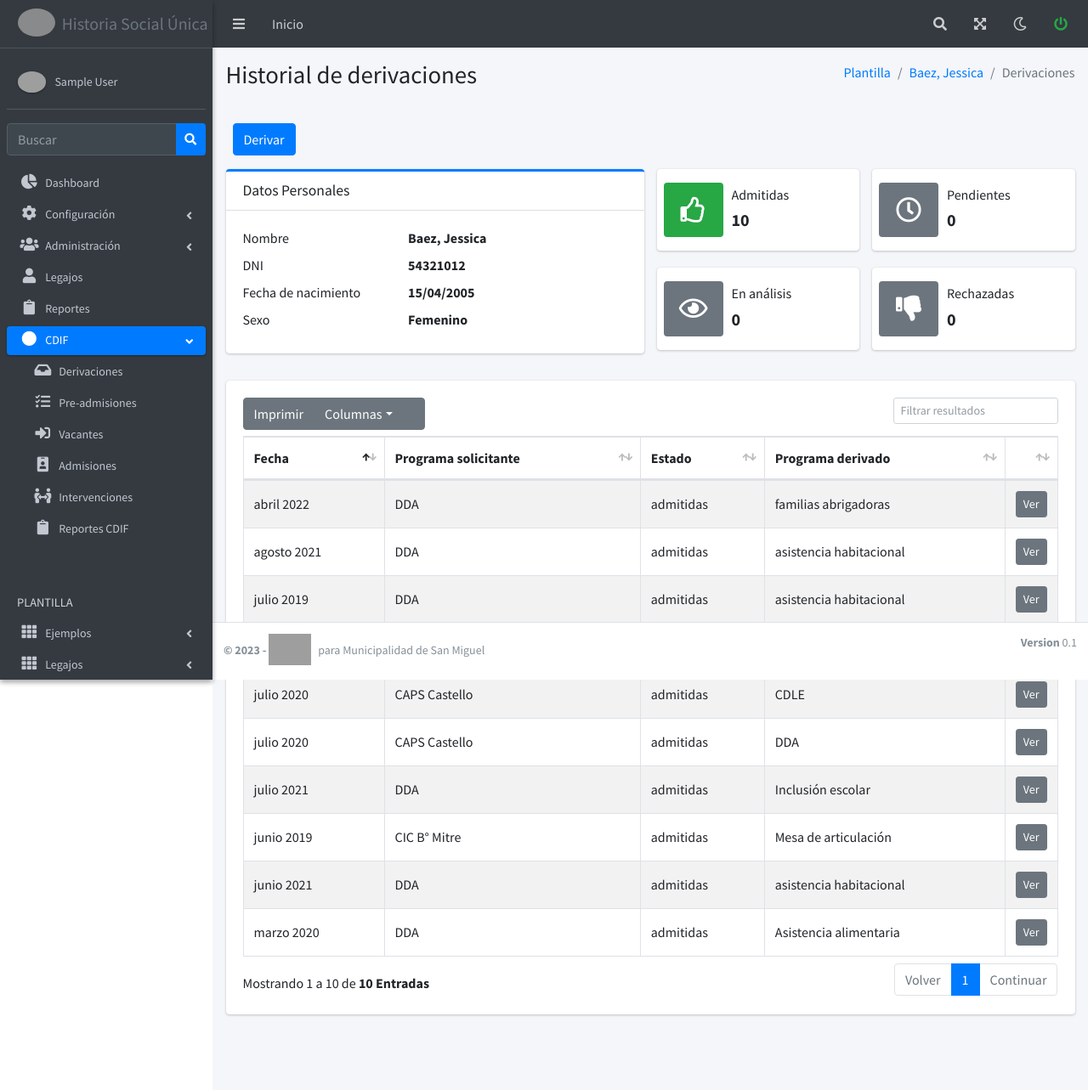
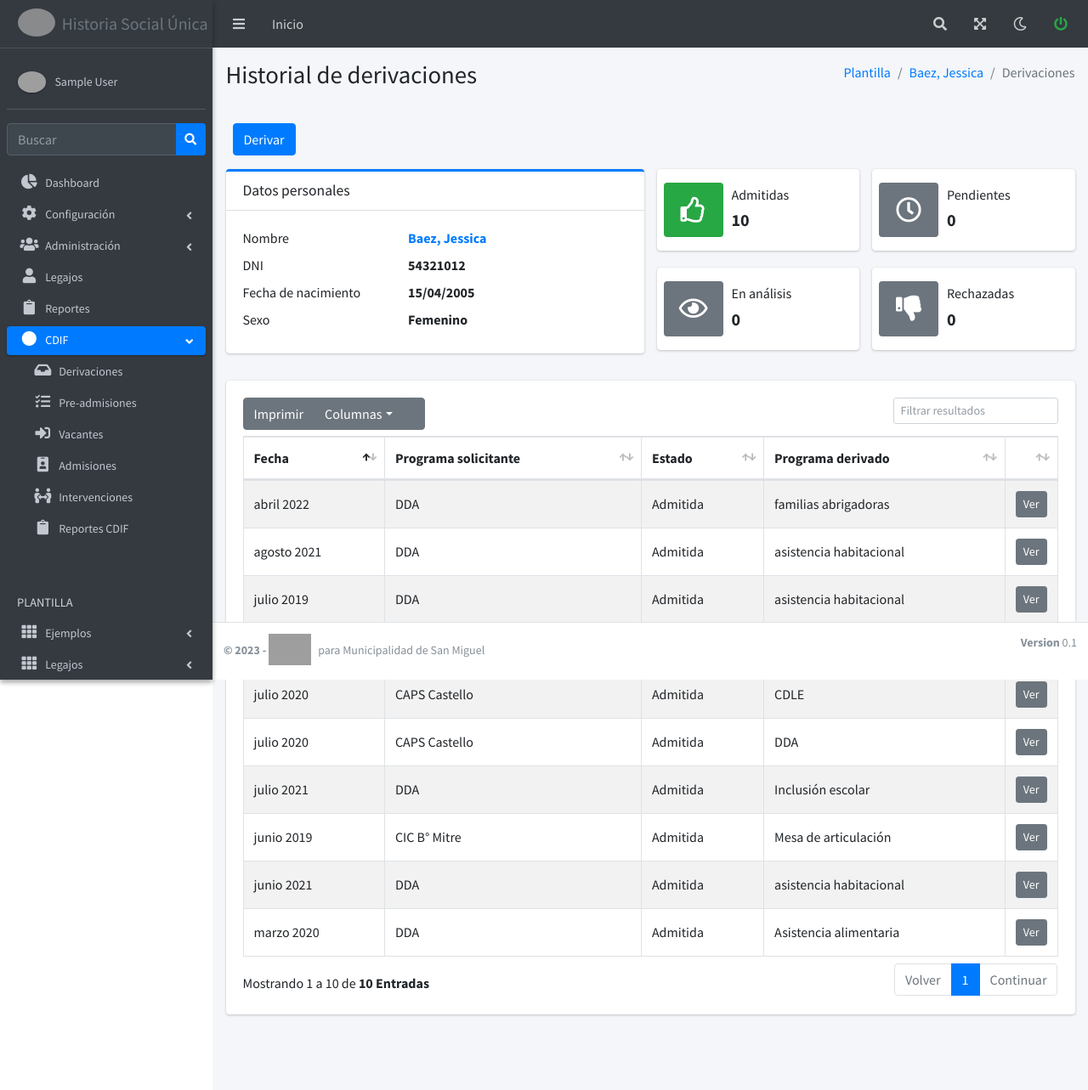
Before and after one commit to matias394/HSU-AGO, a Django app: page /plantilla/programas/historial_derivaciones in a window 1280 px wide. Shown: the whole page at 85% size. Run offline with Django 4.2, Linux system fonts and the light colour scheme; the visitor is signed in with stand-in values (Sample User, id 1); data that the repository does not hold is empty; parts of the project's set-up code (start-up, migrations or seed data) failed here and were passed over; some libraries are stand-ins or nearby versions; grey boxes are pictures that could not be loaded.

Commit message:
historial derivaciones cambios admitida y datosPer

```diff
--- a/Inicio/templates/Ejemplos/historial_derivaciones.html
+++ b/Inicio/templates/Ejemplos/historial_derivaciones.html
@@ -34,12 +34,12 @@ Historial de derivaciones
   <div class="col-sm-6">
     <div class="card card-outline card-primary ">
       <div class="card-header">
-        <h3 class="card-title">Datos Personales</h3>
+        <h3 class="card-title">Datos personales</h3>
       </div>
       <div class="card-body">
         <dl class="row mb-0">
           <dd class="col-sm-5 mb-2">Nombre</dd>
-          <dt class="col-sm-7 mb-2">Baez, Jessica</dt>
+          <dt class="col-sm-7 mb-2"><a href="69" title="Ver legajo">Baez, Jessica</a></dt>
           <dd class="col-sm-5 mb-2">DNI</dd>
           <dt class="col-sm-7 mb-2">54321012</dt>
           <dd class="col-sm-5 mb-2">Fecha de nacimiento</dd>
@@ -125,7 +125,7 @@ Historial de derivaciones
             <tr>
               <td>junio 2019</td>
               <td><a>CIC B° Mitre</a></td>
-              <td><!--<span class="badge badge-warning">--> admitidas <!--</span>--></td>
+              <td><!--<span class="badge badge-warning">--> Admitida <!--</span>--></td>
               <td class="project_progress">Mesa de articulación</td>
               <td class="text-right">
                 <a href="{% url 'derivaciones_new_detail' %}" class="btn btn-secondary btn-sm ver"
@@ -149,7 +149,7 @@ Historial de derivaciones
 
               </td>
               <td>
-                admitidas
+                Admitida
               </td>
               <td class="project_progress">
                 asistencia habitacional
@@ -176,7 +176,7 @@ Historial de derivaciones
 
               </td>
               <td>
-                admitidas
+                Admitida
               </td>
               <td class="project_progress">
                 Incendios
@@ -198,7 +198,7 @@ Historial de derivaciones
 
               </td>
               <td>
-                admitidas
+                Admitida
               </td>
               <td class="project_progress">
                 Asistencia alimentaria
@@ -221,7 +221,7 @@ Historial de derivaciones
 
               </td>
               <td>
-                admitidas
+                Admitida
               </td>
               <td class="project_progress">
                 CDLE
@@ -243,7 +243,7 @@ Historial de derivaciones
 
               </td>
               <td>
-                admitidas
+                Admitida
               </td>
               <td class="project_progress">
                 DDA
@@ -265,7 +265,7 @@ Historial de derivaciones
 
               </td>
               <td>
-                admitidas
+                Admitida
               </td>
               <td class="project_progress">
                 asistencia habitacional
@@ -287,7 +287,7 @@ Historial de derivaciones
 
               </td>
               <td>
-                admitidas
+                Admitida
               </td>
               <td class="project_progress">
                 Inclusión escolar
@@ -309,7 +309,7 @@ Historial de derivaciones
 
               </td>
               <td>
-                admitidas
+                Admitida
               </td>
               <td class="project_progress">
                 asistencia habitacional
@@ -331,7 +331,7 @@ Historial de derivaciones
 
                 </td>
                 <td>
-                  admitidas
+                  Admitida
                 </td>
                 <td class="project_progress">
                     familias abrigadoras
```
